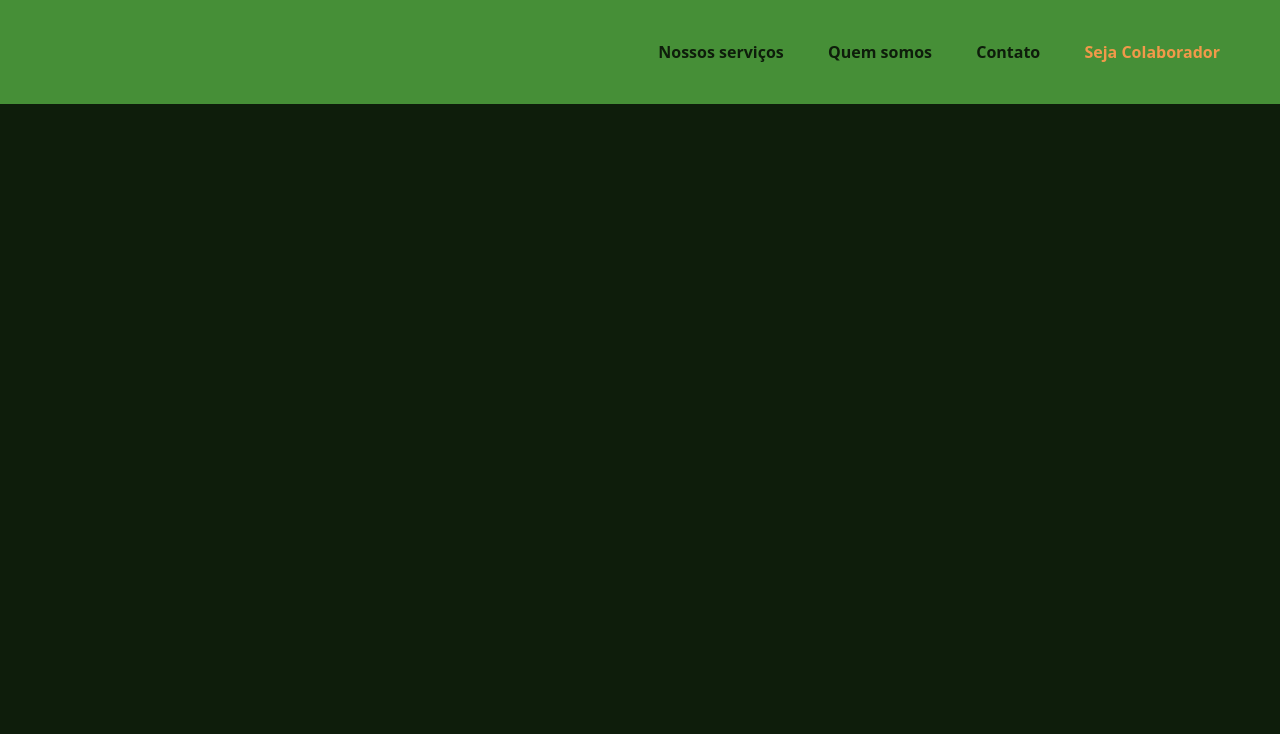
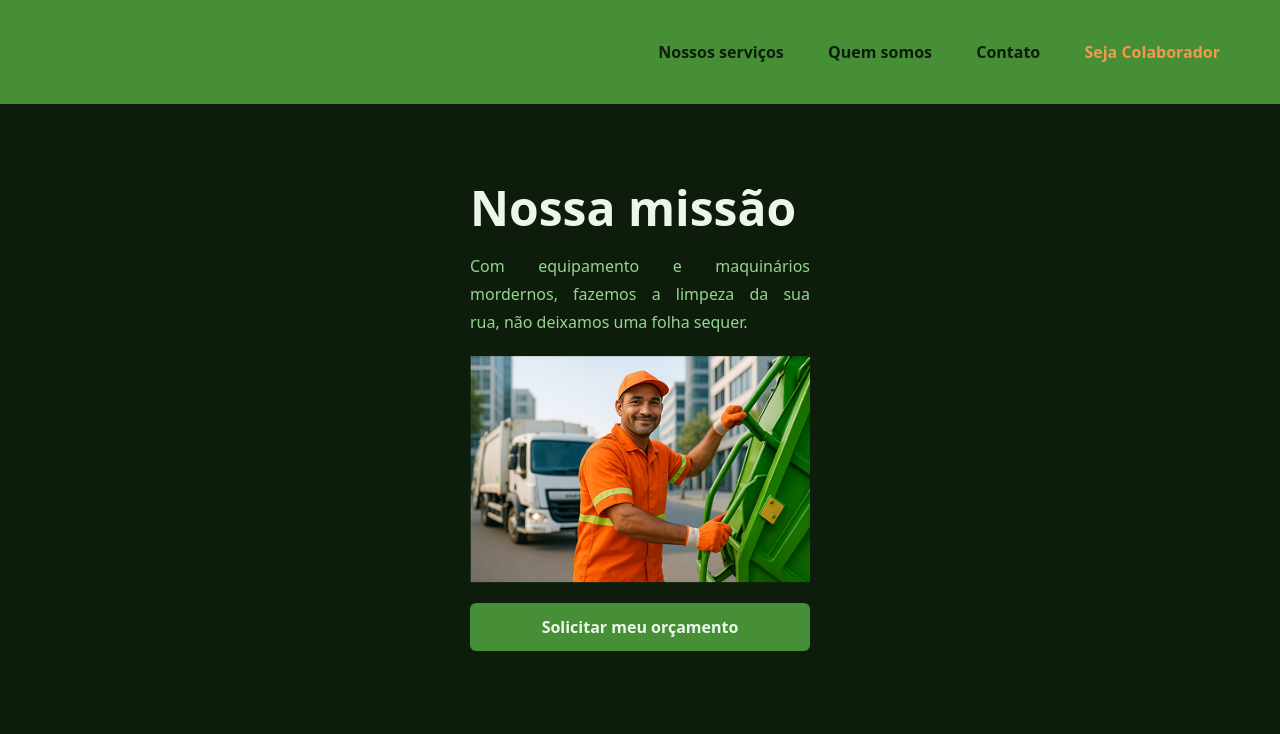
Before and after one commit to Luiz-F-Brogiato/landingPage-js, a website: page src/index.html in a window 1280 px wide. Drawn offline with Linux system fonts and the light colour scheme.

Commit message:
Finalizado a primeira section

```diff
--- a/src/index.html
+++ b/src/index.html
@@ -1,11 +1,13 @@
 <!DOCTYPE html>
 <html lang="pt-br">
+
 <head>
     <meta charset="UTF-8">
     <meta name="viewport" content="width=device-width, initial-scale=1.0">
     <link rel="stylesheet" href="output.css">
     <title>Clean Street</title>
 </head>
+
 <body class="bg-[#0E1D0B]">
     <header class="bg-[#468F37] h-auto flex justify-end">
         <nav class="p-10">
@@ -15,5 +17,21 @@
             <a href="#" class="text-[#F2994A] p-5 font-extrabold">Seja Colaborador</a>
         </nav>
     </header>
+    <main class="flex justify-center p-20 items-center">
+        <section class="flex text-[#94D590] flex-col h-auto max-w-85
+        text-balance justify-center">
+            <h1 class="font-extrabold text-5xl text-[#EAF7E9]">
+                Nossa missão
+            </h1>
+            <p class="text-21 pt-5 pb-5 text-justify leading-7">
+                Com equipamento e maquinários mordernos, fazemos a
+                limpeza da sua rua,
+                não deixamos uma folha sequer.</p>
+            <img src="/src/img/homemLixeiroSorrindoIA 1.png" alt="homemLixeiroSorrindoIA">
+            <button type="submit" class="bg-[#468F37] text-[#EAF7E9] font-extrabold p-3
+            rounded-md mt-5">Solicitar meu orçamento</button>
+        </section>
+    </main>
 </body>
+
 </html>
```
Also changed, not shown: src/img/homemLixeiroSorrindoIA 1.png (added), src/output.css.
